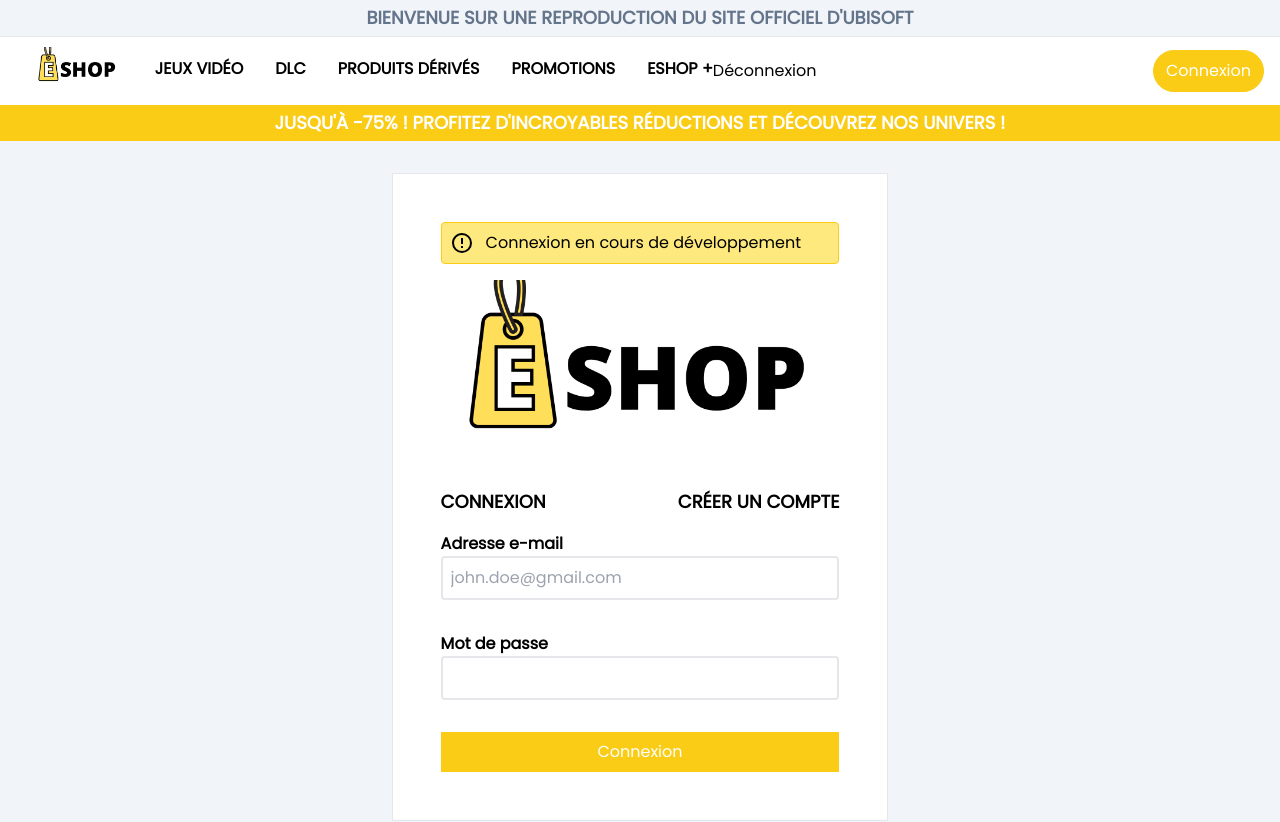
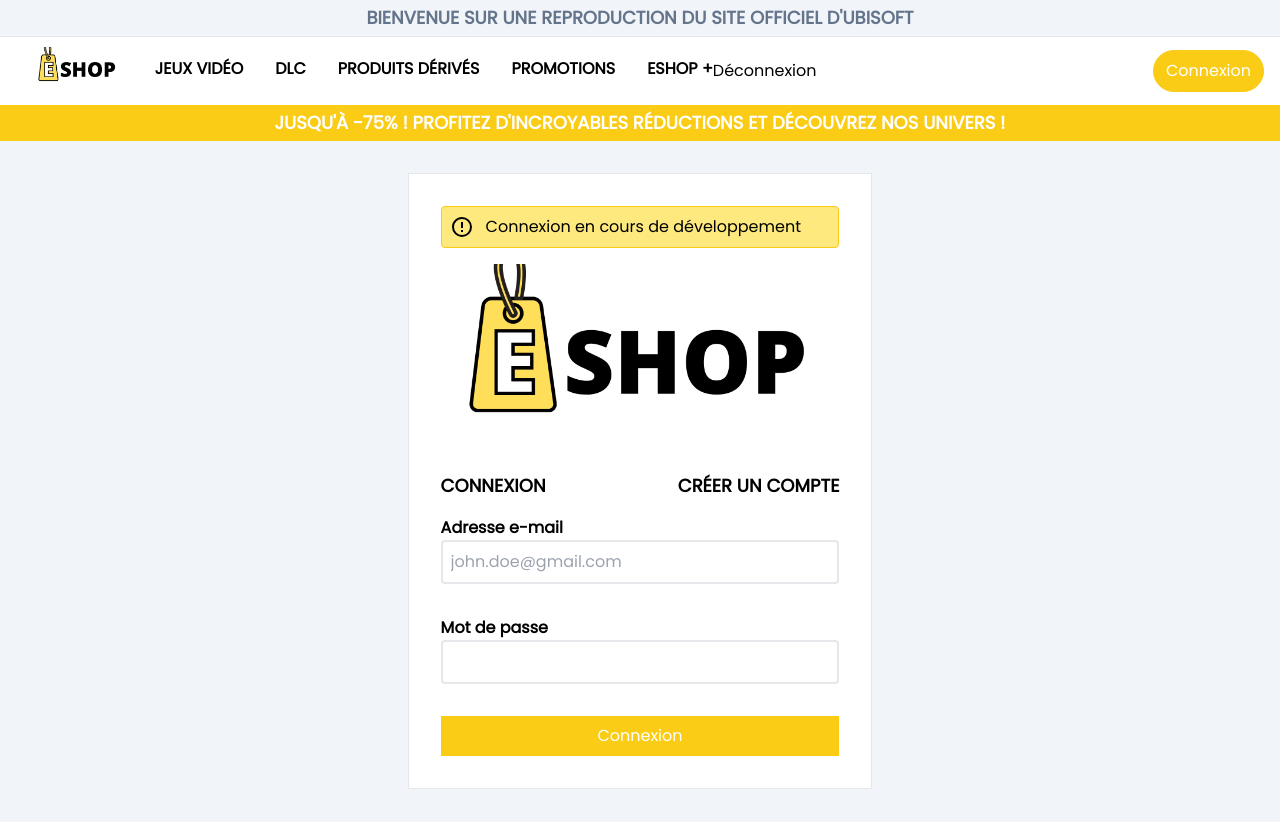
Before and after one commit to axelvrgn/eshop-v3, a React (Create React App) app: page /login in a window 1280 px wide. Shown: the top 822 px of the page. Built offline with nearby package versions, Linux system fonts and the light colour scheme.

Commit message:
fix padding login and register form

```diff
--- a/src/pages/Login.tsx
+++ b/src/pages/Login.tsx
@@ -35,7 +35,7 @@
     formState: { errors },
   } = useForm<IFormValues>();
 
-  const handleLogin = async (formValues: any) => {
+  const handleLogin = async (formValues: IFormValues) => {
     try {
       setLoading(true);
       const { data, error } = await supabase.auth.signInWithPassword({
@@ -63,7 +63,7 @@
     <Layout>
       <Container>
         <div className="flex justify-center">
-          <div className="border bg-white p-12 w-full sm:w-auto flex flex-col space-y-4">
+          <div className="border bg-white p-8 w-full sm:w-auto flex flex-col space-y-4">
             <Alert title="Connexion en cours de développement" />
             <div className="h-48">
               <Logo />
--- a/src/pages/Register.tsx
+++ b/src/pages/Register.tsx
@@ -56,7 +56,7 @@
     <Layout>
       <Container>
         <div className="flex justify-center">
-          <div className="border bg-white p-12 w-full sm:w-auto flex flex-col space-y-4">
+          <div className="border bg-white p-8 w-full sm:w-auto flex flex-col space-y-4">
             <Alert title="Inscription en cours de développement" />
             <div className="h-48">
               <Logo />
```
